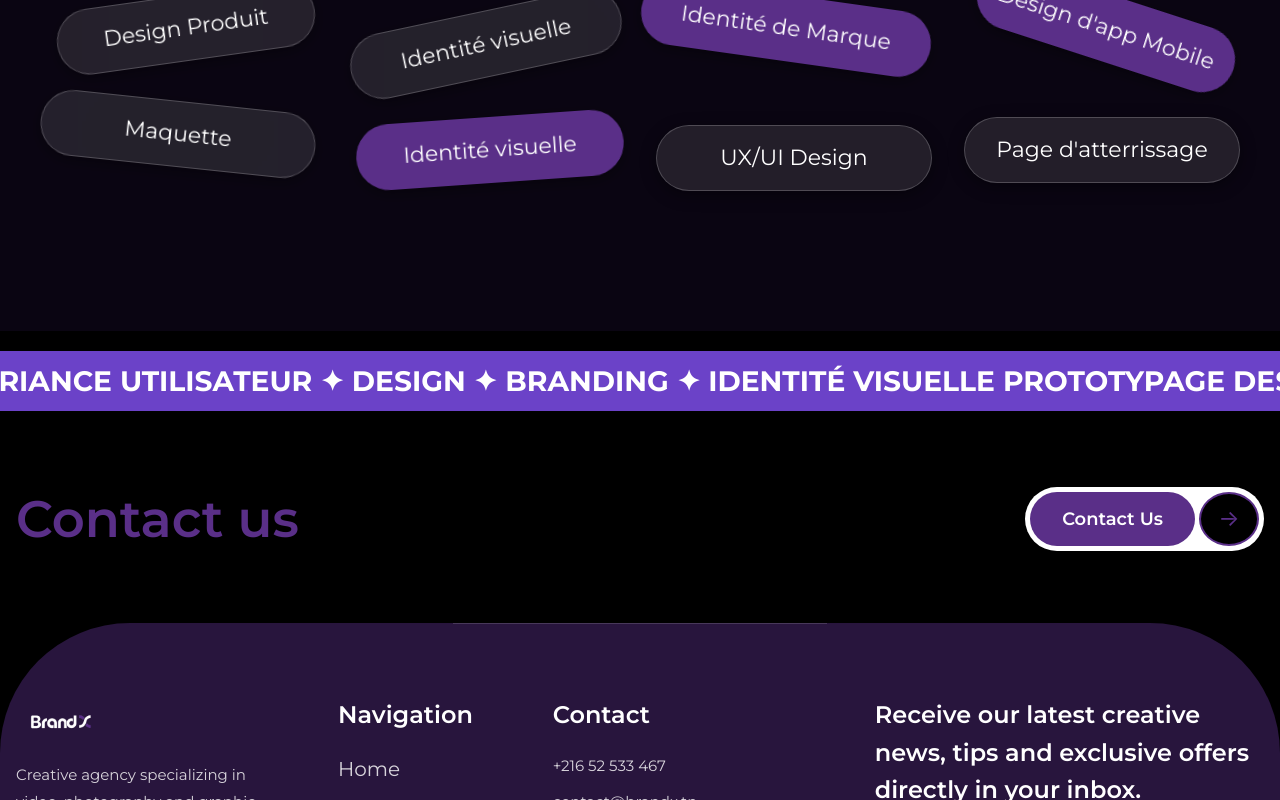
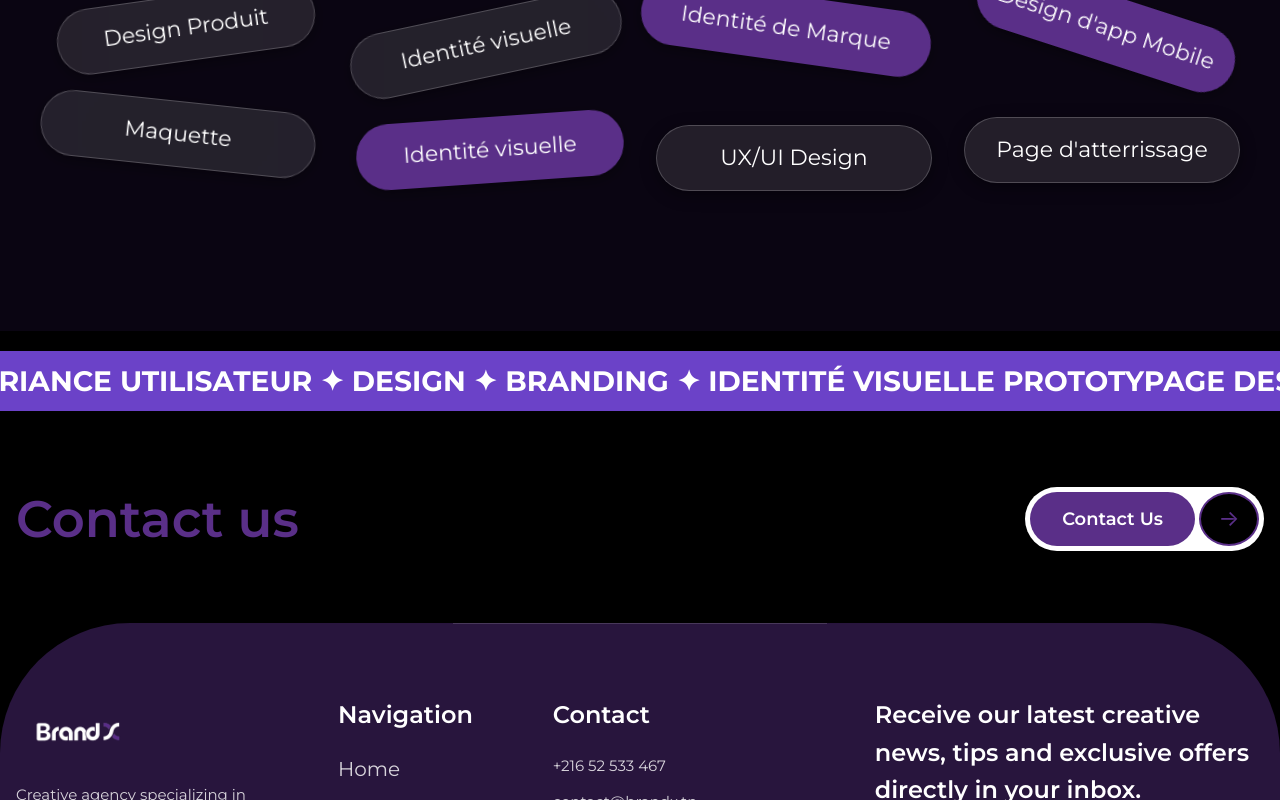
Before and after one commit to MOHAMEDALILAHMAR/BrandX, a React (Vite) app: page / in a window 1280 px wide. Shown: the part 4461-5261 px from the top of the page. Built offline with nearby package versions, Linux system fonts and the light colour scheme; the HTML template or start-up script is replaced by a standard one.

Commit message:
Increase footer logo to 72px

```diff
--- a/src/components/Footer.module.css
+++ b/src/components/Footer.module.css
@@ -27,7 +27,7 @@
   line-height: 0;
 }
 .brandLogoImg {
-  height: 52px;
+  height: 72px;
   width: auto;
 }
 
```
